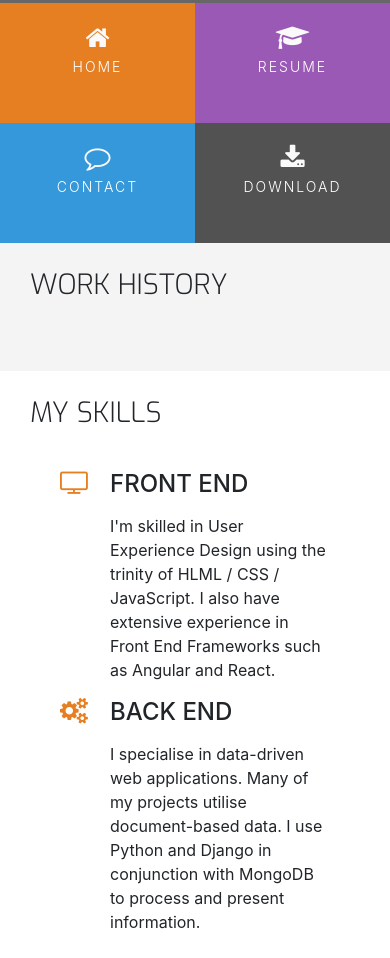
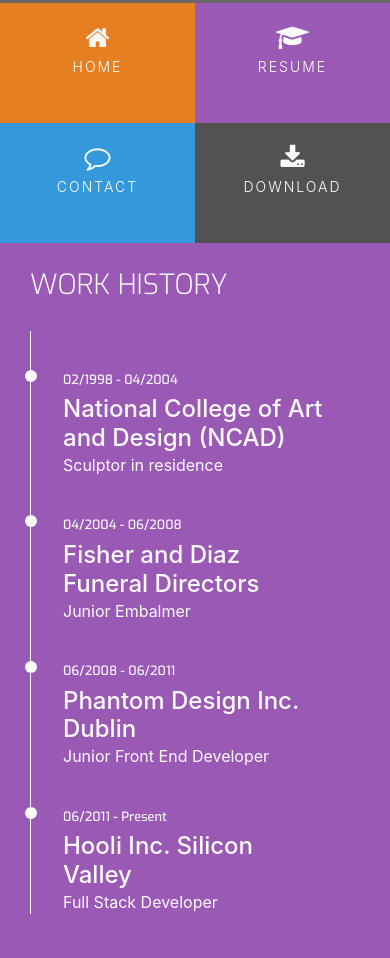
Before and after one commit to DJWOOLLEY84/UCD-RESUME, a plain HTML site: page resume.html in a window 390 px wide. Shown: the part 606-1564 px from the top of the page. Drawn offline with nearby package versions, Linux system fonts and the light colour scheme.

Commit message:
completed resume project

```diff
--- a/assets/css/style.css
+++ b/assets/css/style.css
@@ -10,7 +10,15 @@
     background-color: #f4f4f4;
 }
 
+.bg-color-work-history {
+    background-color: #9b59b6
+}
+
 .bg-color-three-reasons {
+    background-color: #fff;
+}
+
+.bg-color-contact {
     background-color: #fff;
 }
 
@@ -29,7 +37,6 @@
 .ui-menu-colour-download {
     background-color: #525252;
 }
-
 
 
 /*-----------------------Special paddings, markings and text*/
@@ -65,6 +72,7 @@ h4 {
     float: none;
 }
 
+.history-heading,
 .section-heading {
     font-family: "Exo", sans-serif;
     font-weight: 300;
@@ -283,3 +291,84 @@ footer {
 .progress-section {
     margin: 40px 20px;
 }
+
+/*-----------------------Work History*/
+
+.history-heading {
+    color: #fafafa;
+    margin-bottom: 30px;
+}
+
+.timeline-item {
+    padding: 4em 2em 0em 2em;
+    position: relative;
+    color: #fafafa;
+    border-left: 1px solid;
+}
+
+.timeline-item p {
+    padding: 0;
+    margin: 0;
+}
+
+.timeline-item::before {
+    content: attr(data-dates);
+    position: absolute;
+    left: 2.5em;
+    top: 3em;
+    display: block;
+    font-family: "Exo", sans-serif;
+    font-weight: 500;
+    font-size: 0.8em;
+    padding: 0;
+    margin: 0;
+}
+
+.timeline-item::after {
+    width: 12px;
+    height: 12px;
+    display: block;
+    top: 2.4em;
+    position: absolute;
+    left: -6px;
+    border-radius: 12px;
+    content:'';
+    background-color: #fafafa;
+}
+
+.history-items {
+    margin-bottom: 30px;
+}
+
+/*-----------------------Contact Form*/
+
+.contact-heading {
+    font-family: "Exo", sans-serif;
+    font-weight: 300;
+    margin-top: 25px;
+    margin-bottom: 20px;
+}
+
+.center-form {
+    padding-top: 10px;
+    margin:0 auto;
+    max-width: 70%;
+}
+
+button[type="submit"] {
+    margin-top: 15px;
+    margin-bottom: 20px;
+    color:#fafafa;
+    background-color: #e84610;
+}
+
+/*-----------------------Media Queries*/
+
+@media(min-width: 992px) {
+    .center-form {
+        padding-top: 30px;
+        min-height: 240px;
+        margin: 0 auto;
+        max-width: 50%
+    }
+}
--- a/resume.html
+++ b/resume.html
@@ -34,7 +34,7 @@
                                 <a href="contact.html" class="hvr-sweep-to-bottom"><i class="fa fa-comment-o" aria-hidden="true"></i><span>Contact</span></a>
                             </li>
                             <li class="col-6 col-sm-3 ui-menu-colour-download list-inline-item menuitem">
-                                <a href="#" class="hvr-sweep-to-bottom"><i class="fa fa-download" aria-hidden="true"></i><span>Download</span></a>
+                                <a href="assets/CV/sample-cv.pdf" target="_blank" class="hvr-sweep-to-bottom"><i class="fa fa-download" aria-hidden="true"></i><span>Download</span></a>
                             </li>
                         </ul>
                     </div>
@@ -44,11 +44,29 @@
     </header>
     <section class="container-fluid">
         <div class="row">
-            <div class="col-md-4 bg-color-personal-info section-column">
+            <div class="col-md-4 bg-color-work-history section-column">
                 <div class="row">
                     <div class="col-12">
-                        <h3 class="section-heading uppercase">Work History</h3>
+                        <h3 class="history-heading uppercase">Work History</h3>
                     </div>
+                </div>
+                <div class="history-items">
+                    <div class="timeline-item" data-dates="02/1998 - 04/2004">
+                        <h4>National College of Art and Design (NCAD)</h4>
+                        <p>Sculptor in residence</p>
+                    </div>
+                    <div class="timeline-item" data-dates="04/2004 - 06/2008">
+                        <h4>Fisher and Diaz Funeral Directors</h4>
+                        <p>Junior Embalmer</p>
+                    </div>
+                    <div class="timeline-item" data-dates="06/2008 - 06/2011">
+                        <h4>Phantom Design Inc. Dublin</h4>
+                        <p>Junior Front End Developer</p>
+                    </div>
+                    <div class="timeline-item" data-dates="06/2011 - Present">
+                        <h4>Hooli Inc. Silicon Valley</h4>
+                        <p>Full Stack Developer</p>
+                </div>
                 </div>
             </div>
             <div class="col-md-8 bg-color-three-reasons section-column" >
@@ -128,7 +146,7 @@
             <div class="col-sm-4">
                 <h5 class="uppercase general-sub">Download</h5>
                 <p class="inline-block">Need a printable version of my CV? Download it here.
-                    <a href="#" target="_blank" class="cv-pdf">
+                    <a href="assets/CV/sample-cv.pdf" target="_blank" class="cv-pdf">
                         <i class="fa fa-download" aria-hidden="true"></i>
                         <span class="sr-only">Download link.</span>
                     </a>
```
Also changed, not shown: contact.html (+21 -4 lines), index.html (+2 -2 lines), 1 other file.
